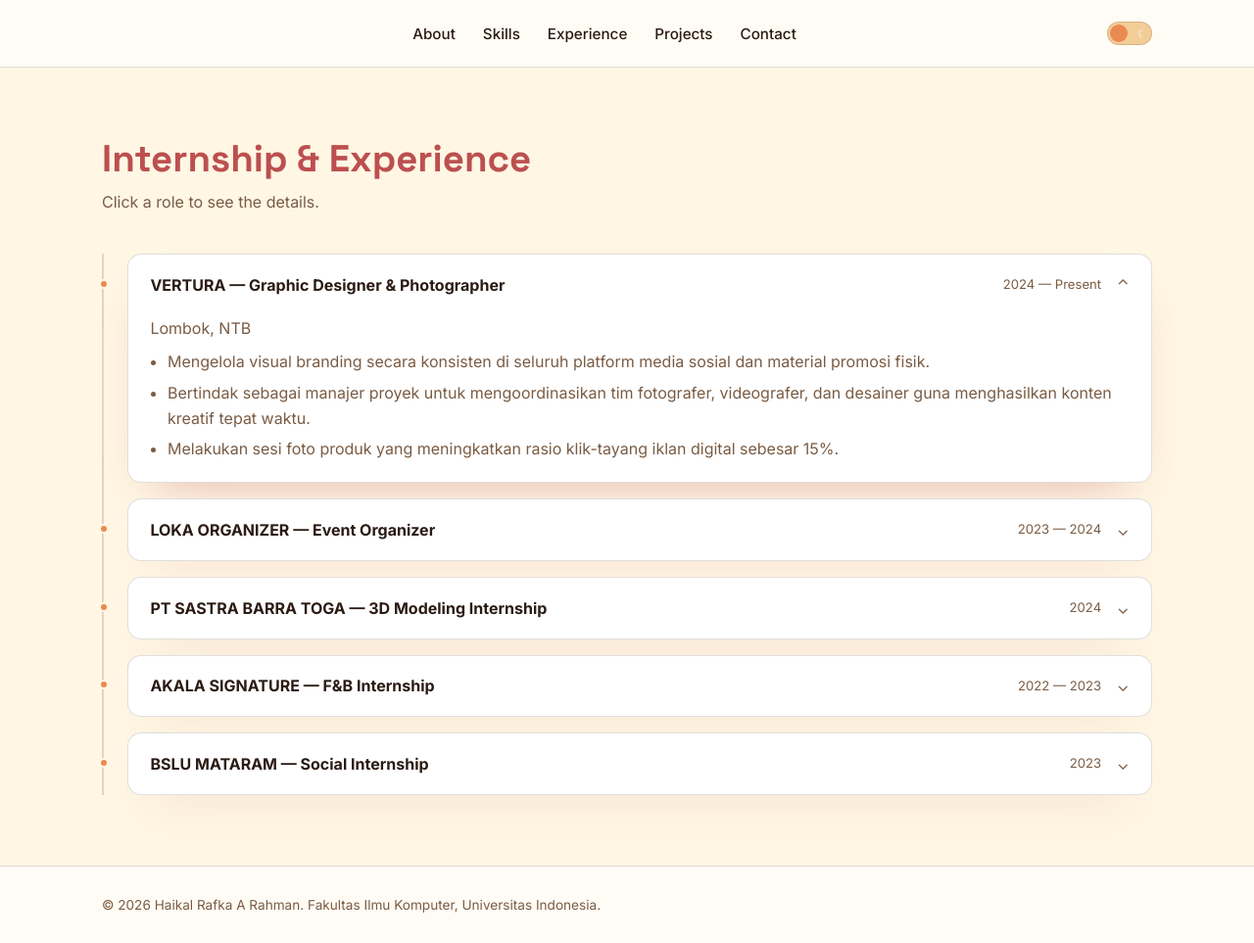
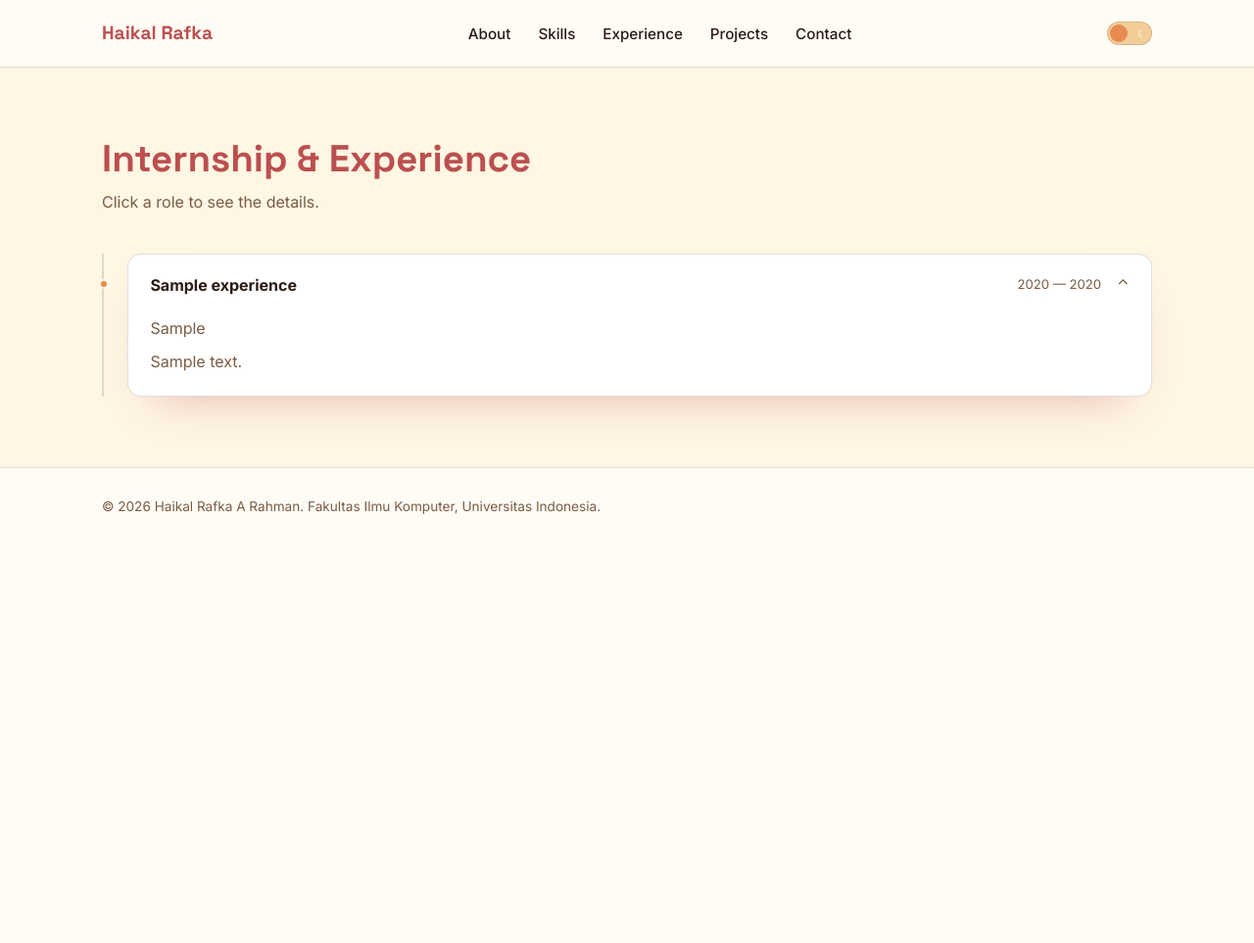
Before and after one commit to PedroTrev-09/myportofolio, a Django app: page /experience/ in a window 1280 px wide. Shown: the whole page at 98% size. After the commit the page ends 525 px from the top, so only its background shows below. Run offline with Django 5.2, Linux system fonts and the light colour scheme; tables that the repository leaves empty hold one stand-in row (values such as "Sample post").

Commit message:
IA2: Fix dinamic website for experience page from tutorial 02

```diff
--- a/main/models.py
+++ b/main/models.py
@@ -13,11 +13,14 @@ class Experience(models.Model):
 
     id = models.UUIDField(primary_key=True, default=uuid.uuid4, editable=False)
     title = models.CharField(max_length=255)
+    location = models.CharField(max_length=255, default="Lombok, NTB")
     description = models.TextField()
     category = models.CharField(max_length=20, choices=EXPERIENCE_CHOICES, default='full-time')
     thumbnail = models.URLField(blank=True, null=True)
-    started_at = models.DateTimeField(auto_now_add=True)
-    ended_at = models.DateTimeField(blank=True, null=True)
+
+    started_at = models.DateField()
+    ended_at = models.DateField(blank=True, null=True)
+
     def __str__(self):
         return self.title
 
--- a/main/views.py
+++ b/main/views.py
@@ -1,7 +1,5 @@
 from django.shortcuts import render
-
 from main.models import Experience
-
 
 def show_main(request):
     context = {
@@ -10,18 +8,19 @@ def show_main(request):
         "npm": "2506553383",
         "study_program": "S1 Sistem Informasi",
         "bio": "Originally from Lombok. Currently balancing my third-semester coursework with building a B2B platform for campus event management. I enjoy crafting digital solutions from the ground up.",
-
         "about": (
-            "I am a versatile graphic designer and Information Systems student at Universitas Indonesia. With freelance experience in branding, visual communication, and photography, I thrive in both independent projects and team settings."
-            "I blend creative design with structured project management to deliver high-quality, impactful results tailored to client needs."
+            "I am a versatile graphic designer and Information Systems student at Universitas Indonesia. With freelance experience in branding, visual communication, and photography, I thrive in both independent projects and team settings. I blend creative design with structured project management to deliver high-quality, impactful results tailored to client needs."
         )
     }
     return render(request, "index.html", context)
 
 
 def show_experience(request):
+    experiences = Experience.objects.all().order_by('-started_at')
+
     context = {
+        "headerName" : "Haikal Rafka",
         "name": "Haikal Rafka A Rahman",
-        "experience_list": Experience.objects.all(),
+        "experience_list": experiences,
     }
     return render(request, "experience.html", context)
--- a/templates/experience.html
+++ b/templates/experience.html
@@ -49,81 +49,24 @@
                 <p class="section-sub">Click a role to see the details.</p>
 
                <div class="timeline">
-                    <details class="timeline-item" open>
+                    {% for experience in experience_list %}
+                        <details class="timeline-item" {% if forloop.first %}open{% endif %}>
                             <summary>
-                            <span class="timeline-role">VERTURA &mdash; Graphic Designer & Photographer</span>
-                            <span class="timeline-period">2024 &mdash; Present</span>
+                                <span class="timeline-role">{{ experience.title }}</span>
+                                <span class="timeline-period">
+                                    {{ experience.started_at|date:"Y" }} &mdash;
+                                    {% if experience.is_ongoing %}Present{% else %}{{ experience.ended_at|date:"Y" }}{% endif %}
+                                </span>
                                 <span class="chevron" aria-hidden="true">&#8964;</span>
                             </summary>
                             <div class="timeline-body">
-                            <p>Lombok, NTB</p>
-                            <ul>
-                                <li>Mengelola visual branding secara konsisten di seluruh platform media sosial dan material promosi fisik.</li>
-                                <li>Bertindak sebagai manajer proyek untuk mengoordinasikan tim fotografer, videografer, dan desainer guna menghasilkan konten kreatif tepat waktu.</li>
-                                <li>Melakukan sesi foto produk yang meningkatkan rasio klik-tayang iklan digital sebesar 15%.</li>
-                            </ul>
+                                <p>{{ experience.location }}</p>
+                                {{ experience.description|safe }}
                             </div>
                         </details>
-
-                    <details class="timeline-item">
-                        <summary>
-                            <span class="timeline-role">LOKA ORGANIZER &mdash; Event Organizer</span>
-                            <span class="timeline-period">2023 &mdash; 2024</span>
-                            <span class="chevron" aria-hidden="true">&#8964;</span>
-                        </summary>
-                        <div class="timeline-body">
-                            <p>Lombok, NTB</p>
-                            <ul>
-                                <li>Menyusun konsep acara kreatif, mengelola flow-of-event (rundown), dan berkoordinasi langsung dengan pihak vendor eksternal.</li>
-                                <li>Mengatur penempatan logistik penting panggung, sistem tata suara, pencahayaan, serta manajemen kontrol kerumunan di area festival.</li>
-                                <li>Memimpin operasional lapangan hari H untuk memastikan transisi pengisi acara berjalan lancar tanpa kendala teknis.</li>
-                            </ul>
-                        </div>
-                    </details>
-
-                    <details class="timeline-item">
-                        <summary>
-                            <span class="timeline-role">PT SASTRA BARRA TOGA &mdash; 3D Modeling Internship</span>
-                            <span class="timeline-period">2024</span>
-                            <span class="chevron" aria-hidden="true">&#8964;</span>
-                        </summary>
-                        <div class="timeline-body">
-                            <p>Lombok, NTB</p>
-                            <ul>
-                                <li>Mengerjakan visualisasi 3D representatif untuk stan pameran industri dan panggung pertunjukan menggunakan SketchUp.</li>
-                                <li>Bekerja sama erat dengan tim arsitektur internal untuk memastikan presisi dimensi spasial panggung asli.</li>
-                            </ul>
-                        </div>
-                    </details>
-
-                    <details class="timeline-item">
-                        <summary>
-                            <span class="timeline-role">AKALA SIGNATURE &mdash; F&B Internship</span>
-                            <span class="timeline-period">2022 &mdash; 2023</span>
-                            <span class="chevron" aria-hidden="true">&#8964;</span>
-                        </summary>
-                        <div class="timeline-body">
-                            <p>Lombok, NTB</p>
-                            <ul>
-                                <li>Berpartisipasi aktif dalam merancang strategi loyalitas pelanggan lokal guna meningkatkan retensi pengunjung kafe sebesar 15%.</li>
-                                <li>Mengintegrasikan feedback pelanggan ke dalam peningkatan visualisasi merek dan penyempurnaan desain kemasan produk kuliner.</li>
-                            </ul>
-                        </div>
-                    </details>
-
-                    <details class="timeline-item">
-                        <summary>
-                            <span class="timeline-role">BSLU MATARAM &mdash; Social Internship</span>
-                            <span class="timeline-period">2023</span>
-                            <span class="chevron" aria-hidden="true">&#8964;</span>
-                        </summary>
-                        <div class="timeline-body">
-                            <p>Lombok, NTB</p>
-                            <ul>
-                                <li>Merancang dan memfasilitasi kegiatan harian bagi lansia, seperti senam pagi ringan, terapi kognitif (puzzle/teka-teki), dan kelas seni untuk menjaga fungsi motorik serta kognitif.</li>
-                                <li>Menjadi pendengar aktif bagi para lansia untuk memberikan dukungan emosional, mengurangi rasa kesepian, dan membangun ikatan sosial yang positif.</li>
-                                <li>Mengoordinasikan jadwal pemeriksaan kesehatan rutin bekerja sama dengan tenaga medis balai sosial serta membantu mendampingi lansia saat pemeriksaan.</li>
-                            </ul>
+                    {% empty %}
+                        <p style="color: var(--ink-soft); font-style: italic;">Belum ada pengalaman.</p>
+                    {% endfor %}
                 </div>
                     </details>
                 </div>
```
Also changed, not shown: main/migrations/0004_experience_location_alter_experience_ended_at_and_more.py (added). Lines whose indentation alone changed are shown as unchanged.
